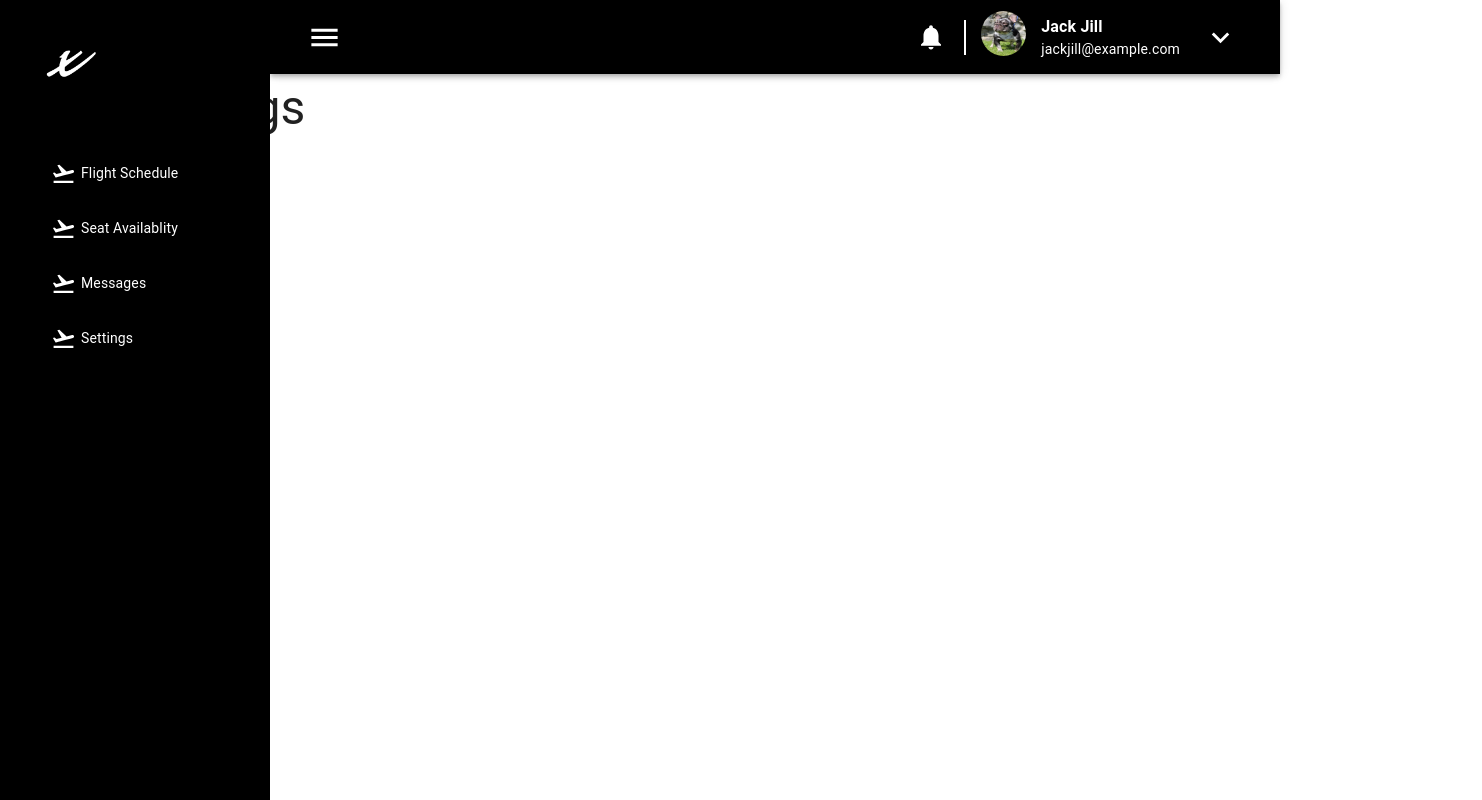
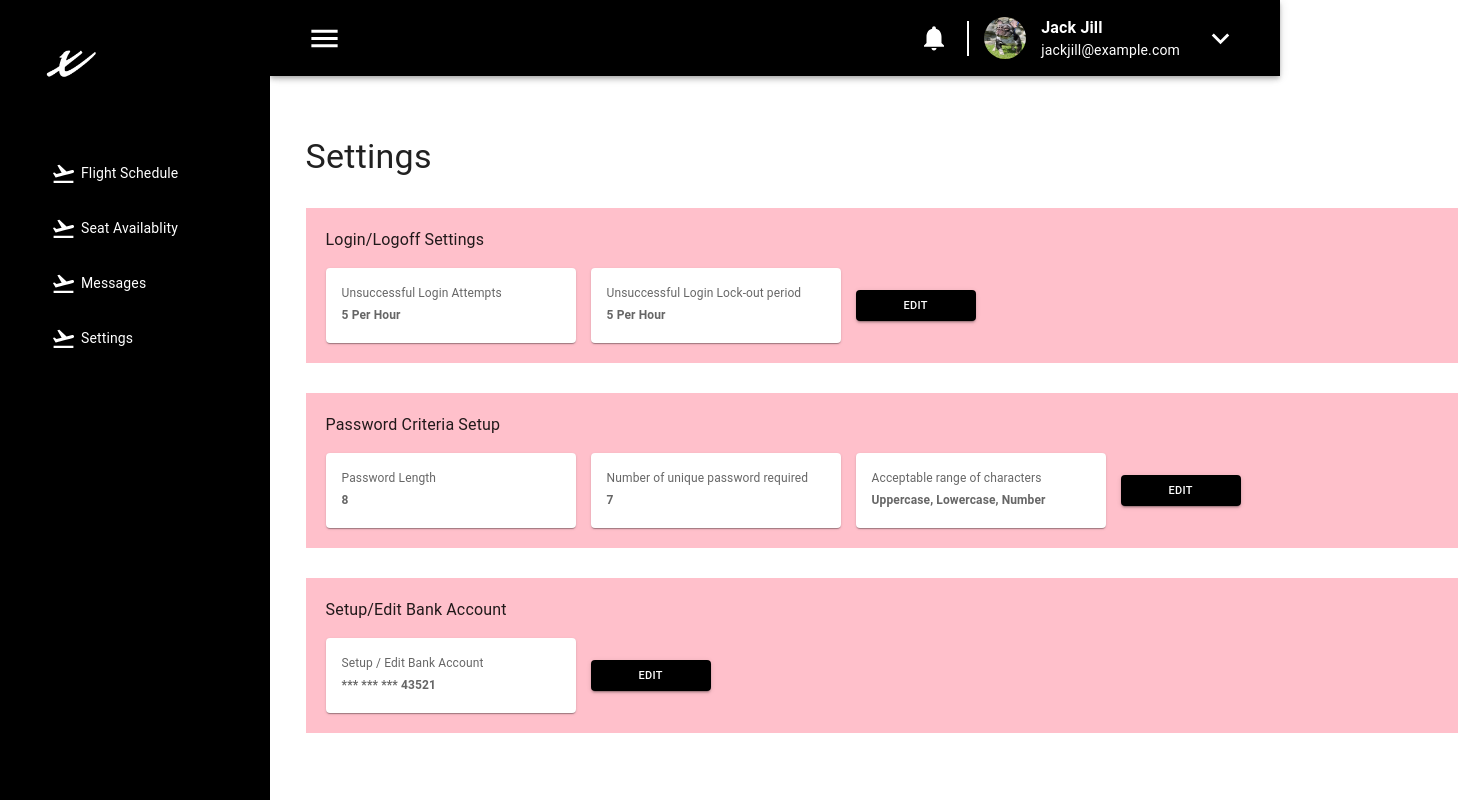
Before and after one commit to maaz-shah47/flight-project, a React (Vite) app: page /dashboard/settings in a window 1280 px wide. Shown: the whole page, 1482 px wide, since content can reach past the window. Built offline with nearby package versions, Linux system fonts and the light colour scheme.

Commit message:
completed settings page

```diff
--- a/src/components/dashboard/Dashboard.jsx
+++ b/src/components/dashboard/Dashboard.jsx
@@ -1,33 +1,40 @@
-import { Box, Container, CssBaseline, Typography } from "@mui/material";
+import { Container, CssBaseline, Typography } from "@mui/material";
 import Navbar from "./Navbar";
 import Sidebar from "./Sidebar";
 import Flights from "../flights/Flight";
 import Seats from "../seats/Seats";
+import Settings from "../settings/Settings";
 
 const styles = {
-  root: {
+  main: {
     display: 'flex',
+    width: '100%',
+    height: '100%',
+    backgroundColor: "yellow !important"
   },
   content: {
     flexGrow: 1,
-    padding: '80px 0px 0px 90px',
+    position: 'absolute',
+    left: '22%',
+    top: '17%',
   },
 };
 
 
 export const Dashboard = () => {
   return (
-    <Box>
-      <CssBaseline />
-      <Navbar />
-      <Sidebar />
-
+    <Container style={styles.main}>
+      <Container>
+        <CssBaseline />
+        <Navbar />
+        <Sidebar />
+      </Container>
       <Container style={styles.content}>
         {location.pathname === "/dashboard/flights" && <Flights />}
         {location.pathname === "/dashboard/seats" && <Seats />}
         {location.pathname === "/dashboard/messages" && <Typography variant="h3">Messages</Typography>}
-        {location.pathname === "/dashboard/settings" && <Typography variant="h3">Settings</Typography>}
+        {location.pathname === "/dashboard/settings" && <Settings />}
       </Container>
-    </Box>
+    </Container>
   );
 }
--- a/src/components/dashboard/Navbar.jsx
+++ b/src/components/dashboard/Navbar.jsx
@@ -55,9 +55,10 @@ const Navbar = () => {
               <Box sx={{
                 marginRight: "15px"
               }}>
-                <img src={UserIcon} alt="user icon" height="45px" width="45px"
+                <img src={UserIcon} alt="user icon" height="42px" width="42px"
                   style={{
                     borderRadius: "50%",
+                    marginTop: "7px"
                   }} />
               </Box>
               <Box sx={{
--- /dev/null
+++ b/src/components/settings/CardWrapper.jsx
@@ -0,0 +1,18 @@
+const styles = {
+  cardWrapper: {
+    display: 'flex',
+    flexDirection: 'column',
+    height: '100%',
+    width: '100%',
+    backgroundColor: 'pink',
+    padding: '20px'
+  }
+}
+
+const CardWrapper = ({ children }) => (
+  <div style={styles.cardWrapper}>
+    {children}
+  </div>
+);
+
+export default CardWrapper;
--- /dev/null
+++ b/src/components/settings/Settings.jsx
@@ -0,0 +1,59 @@
+import { Box, Typography } from "@mui/material";
+import CardWrapper from "./CardWrapper";
+import SettingsCard from "./SettingsCard";
+import SettingsButton from "./SettingsButton";
+
+const Settings = () => {
+  return (
+    <Box sx={{
+      display: 'flex',
+      flexDirection: 'column',
+      gap: '30px',
+    }}>
+      <Typography variant="h4">
+        Settings
+      </Typography>
+      <CardWrapper>
+        <Typography variant="body">Login/Logoff Settings</Typography>
+        <Box sx={{
+          display: 'flex',
+          gap: '15px',
+          alignItems: 'center',
+          mt: 2
+        }}>
+          <SettingsCard title="Unsuccessful Login Attempts" content="5 Per Hour" />
+          <SettingsCard title="Unsuccessful Login Lock-out period" content="5 Per Hour" />
+          <SettingsButton text="Edit" />
+        </Box>
+      </CardWrapper>
+      <CardWrapper>
+        <Typography variant="body">Password Criteria Setup</Typography>
+        <Box sx={{
+          display: 'flex',
+          gap: '15px',
+          alignItems: 'center',
+          mt: 2
+        }}>
+          <SettingsCard title="Password Length" content="8" />
+          <SettingsCard title="Number of unique password required" content="7" />
+          <SettingsCard title="Acceptable range of characters" content="Uppercase, Lowercase, Number" />
+          <SettingsButton text="Edit" />
+        </Box>
+      </CardWrapper>
+      <CardWrapper>
+        <Typography variant="body">Setup/Edit Bank Account</Typography>
+        <Box sx={{
+          display: 'flex',
+          gap: '15px',
+          alignItems: 'center',
+          mt: 2,
+        }}>
+          <SettingsCard title="Setup / Edit Bank Account" content="*** *** *** 43521" />
+          <SettingsButton text="Edit" />
+        </Box>
+      </CardWrapper>
+    </Box>
+  )
+}
+
+export default Settings;
--- /dev/null
+++ b/src/components/settings/SettingsButton.jsx
@@ -0,0 +1,14 @@
+import { Button } from "@mui/material";
+
+const SettingsButton = ({ onClick, text }) => (
+  <Button variant="contained" onClick={onClick}
+    sx={{
+      backgroundColor: 'black',
+      color: 'white',
+      width: '120px',
+      fontSize: '11px'
+    }}
+  > {text}</Button>
+);
+
+export default SettingsButton;
--- /dev/null
+++ b/src/components/settings/SettingsCard.jsx
@@ -0,0 +1,22 @@
+import { Card, CardContent, Typography } from "@mui/material";
+
+const SettingsCard = ({ title, content }) => {
+  return (
+    <Card style={{
+      height: "75px",
+      backgroundColor: 'white',
+      width: '250px',
+    }}>
+      <CardContent>
+        <Typography sx={{ fontSize: 12 }} color="text.secondary" gutterBottom>
+          {title}
+        </Typography>
+        <Typography sx={{ mb: 1.5, fontSize: 12, fontWeight: 'bold' }} color="text.secondary">
+          {content}
+        </Typography>
+      </CardContent>
+    </Card>
+  )
+}
+
+export default SettingsCard;
--- a/src/main.jsx
+++ b/src/main.jsx
@@ -1,6 +1,5 @@
 import React from 'react'
 import ReactDOM from 'react-dom/client'
-import { BrowserRouter } from "react-router-dom";
 import App from './App.jsx'
 
 ReactDOM.createRoot(document.getElementById('root')).render(
```
